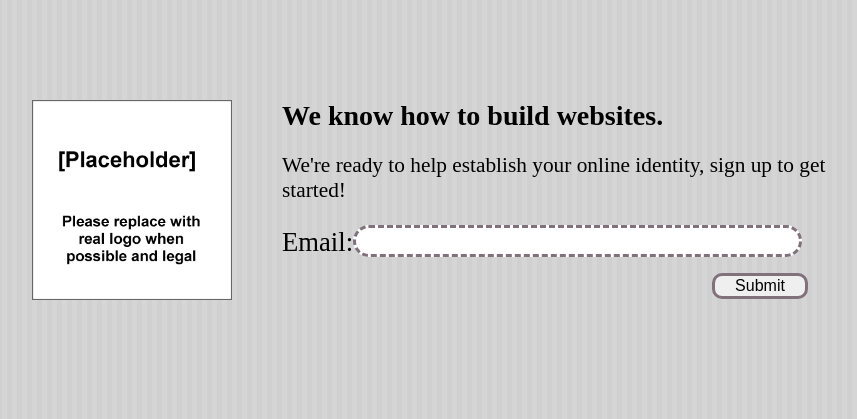
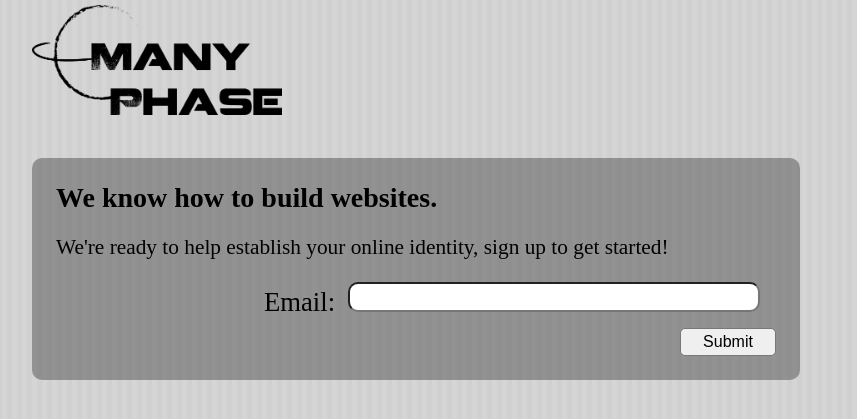
Before and after one commit to Christopotamus/manyphase, a Django app: page / in a window 1280 px wide. Shown: the top 419 px of the page, without its empty margins (208-1065 px from the left). Run offline with Django 3.2, Linux system fonts and the light colour scheme; parts of the project's set-up code (start-up, migrations or seed data) failed here and were passed over; some libraries are stand-ins or nearby versions.

Commit message:
Changed logo to the real logo, adjusted borders and moved some things around

```diff
--- a/manyphase/manyphase/static/css/base.css
+++ b/manyphase/manyphase/static/css/base.css
@@ -4,18 +4,25 @@ html, body{
     min-width:800px;
     min-height:100%;
     width:100%;
-    background-image:url('../images/stripe.png');
+    background-image:url('../images/stripe.png');*/
+}
+#header{
+    width:800px;
+    height:100px;
+    padding:5px;
+    margin-bottom:10px;
+    margin-left:auto;
+    margin-right:auto;
 }
 #main-block{
     width:800px;
-    margin-top:100px;
     margin-left:auto;
     margin-right:auto;
 }
 #logo{
     float:left;
-    width:200px;
-    height:200px;
+    width:250px;
+    display:block;
 }
 .clearer{
     clear:both;
--- a/manyphase/manyphase/static/css/construction.css
+++ b/manyphase/manyphase/static/css/construction.css
@@ -1,51 +1,55 @@
+#construction-wrap{
+    background-color:rgba(80,80,80,0.5);
+    width:45em;
+    padding:1.5em;
+    margin-top:3em;
+    border-radius: 10px;
+    -moz-border-radius: 10px;
+    -webkit-border-radius: 10px;
+}
 #construction-message{
     margin:0;
-    margin-left:250px;
     font-size:21pt;
     text-align:left;
     color:black;
 }
 #sign-up-message{
-    margin-left:250px;
     font-size:16pt;
 }
 .contact{
-    margin-left:250px;
-
 }
 label{
     display:block;
     float:left;
-    line-height:1.3em;
+    margin-right:0.5em;
+    line-height:1.5em;
     font-size:20pt;
 }
 #email-wrap{
-    display:inline;
+    margin-left:13em;
 }
 #email-wrap > input{
-    width:79%;
+    width:25em;
     font-size:12pt;
     padding:0.25em;
-    border-radius: 50px;
-    -moz-border-radius: 50px;
-    -webkit-border-radius: 50px;
-    border: 3px dashed #80717A;
+    border-radius: 10px;
+    -moz-border-radius: 10px;
+    -webkit-border-radius: 10px;
 }
 #email-wrap > input:focus{
     outline:none;
 }
 #submit{
+    float:right;
     font-size:12pt;
     width:6em;
+    padding:0.25em;
     margin-top:1em;
-    margin-right:1.5em;
-    float:right;
-    border-radius: 10px;
-    -moz-border-radius: 10px;
-    -webkit-border-radius: 10px;
-    border: 3px solid #80717A;
+    border-radius: 5px;
+    -moz-border-radius: 5px;
+    -webkit-border-radius: 5px;
+    border:1px solid rgb(120,120,120);
 }
 #submit:active{
-    background-color:black;
+    background-color:rgb(120,120,120);
     color:white;
-}
--- a/manyphase/manyphase/templates/construction.html
+++ b/manyphase/manyphase/templates/construction.html
@@ -3,20 +3,24 @@
 {% block head %}<LINK href="{{ STATIC_URL }}css/construction.css" rel="stylesheet" type="text/css">
 {% endblock %}
 {% block body %}
+    <div id='header'>
+        <img id='logo' src='../static/images/logo-medium.png' />
+    </div>
     <div id="main-block">
-        <img id='logo' src='../static/images/placeholderlogo.png' />
+        <div id='construction-wrap'>
             <h1 id="construction-message">We know how to build websites.</h1>
             <p id='sign-up-message'>We're ready to help establish your online identity, sign up to get started!</p>
             <form class='contact' action="/contact/" method="post">{%csrf_token %}
                 {{ form.non_field_errors }}
                 {{ form.email.errors }}
+                <div id='email-wrap'>
                     <label for="id_email">Email:</label>
-        <div id='email-wrap'>
                         {{ form.email }}
                 </div>
-        <br />
                 <input id="submit"type="submit" value="Submit" />
+                <div class='clearer'></div>
             </form>
             <div class='clearer'></div>
         </div>
+    </div>
 {% endblock %}
```
Also changed, not shown: manyphase/manyphase/templates/shortly.html (+10 -6 lines), manyphase/manyphase/static/images/logo-large.png (added), manyphase/manyphase/static/images/logo-medium.png (added), manyphase/manyphase/static/images/logo.png (added). Lines whose indentation alone changed are shown as unchanged.
